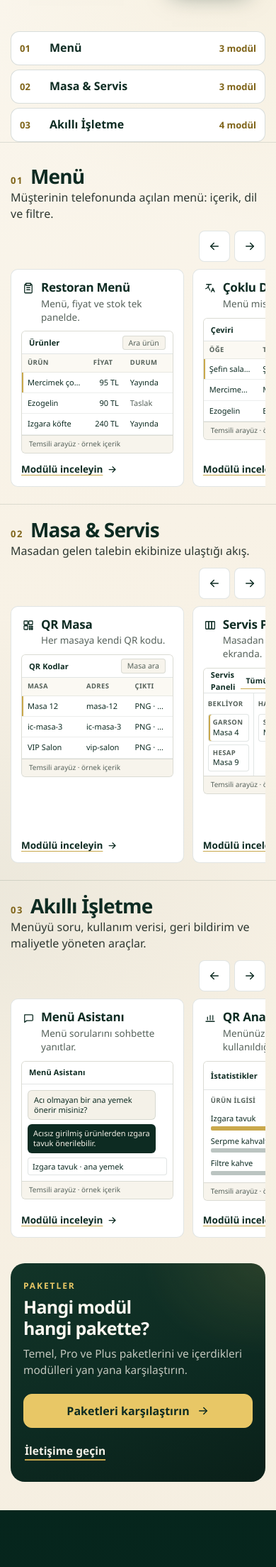
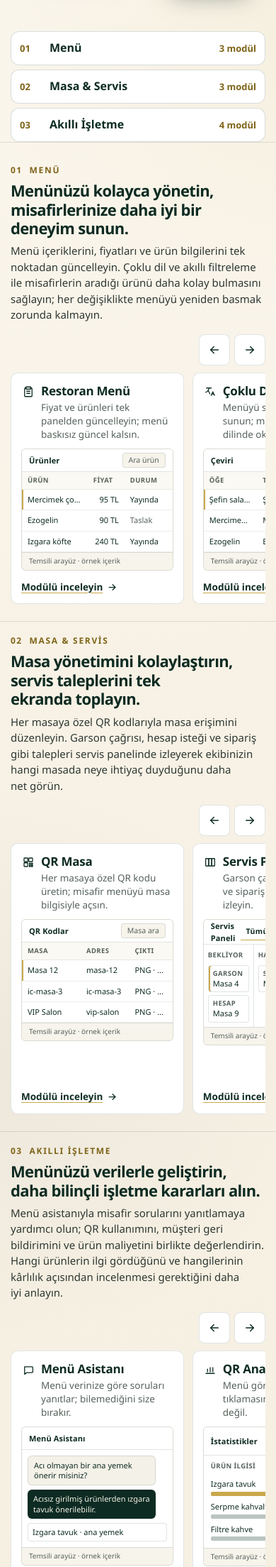
Before and after one commit to mamibeyinizz/anasite, a PHP site: page /moduller/ in a window 390 px wide. Shown: the part 1027-3235 px from the top of the page at 71% size. Run offline with PHP 8.4, Linux system fonts and the light colour scheme.

Commit message:
feat(modules): refine solutions hub copy and closing CTA
Strengthen category and card sales copy, keep claims aligned with
documented module behavior, and place the packages CTA full-width
on small screens and in the right column on desktop.

Co-authored-by: muhammedulusoyresmi <muhammedulusoyresmi@gmail.com>

```diff
--- a/moduller/build.js
+++ b/moduller/build.js
@@ -1147,10 +1147,12 @@ function renderIndex() {
           <li><a href="#${c.id}"><span class="qrmo-mod-jump-n">${pad(i + 1)}</span><strong>${esc(c.name)}</strong><small>${mods.length} modül</small></a></li>`);
 
   const groups = join(cats, ({ c, mods }, i) => {
+    if (!c.headline) throw new Error("Kategori başlığı yok: " + c.id);
     const head = `
       <header class="qrmo-mod-hubcat-head">
         <span class="qrmo-mod-hubcat-n" aria-hidden="true">${pad(i + 1)}</span>
-        <h2 class="qrmo-mod-h2 qrmo-mod-h2--m" id="qrmo-mod-hub-${c.id}">${esc(c.name)}</h2>
+        <p class="qrmo-mod-hubcat-label">${esc(c.name)}</p>
+        <h2 class="qrmo-mod-h2 qrmo-mod-h2--m" id="qrmo-mod-hub-${c.id}">${esc(c.headline)}</h2>
         <p class="qrmo-mod-text">${esc(c.lead)}</p>
       </header>`;
     const body = hubCatRail(mods, c);
@@ -1195,7 +1197,6 @@ ${groups}${hubRailsScript()}
         </div>
         <div class="qrmo-mod-actions">
           <a class="qrmo-mod-cta qrmo-mod-cta--ondark" href="${rel}paketler/#karsilastirma"><span>Paketleri karşılaştırın</span>${ICON.arrow}</a>
-          <a class="qrmo-mod-textlink qrmo-mod-textlink--ondark" href="${rel}iletisim/">İletişime geçin</a>
         </div>
       </div>
     </div>
--- a/moduller/index.html
+++ b/moduller/index.html
@@ -251,8 +251,9 @@
     <div class="qrmo-mod-inner">
       <header class="qrmo-mod-hubcat-head">
         <span class="qrmo-mod-hubcat-n" aria-hidden="true">01</span>
-        <h2 class="qrmo-mod-h2 qrmo-mod-h2--m" id="qrmo-mod-hub-menu">Menü</h2>
-        <p class="qrmo-mod-text">Müşterinin telefonunda açılan menü: içerik, dil ve filtre.</p>
+        <p class="qrmo-mod-hubcat-label">Menü</p>
+        <h2 class="qrmo-mod-h2 qrmo-mod-h2--m" id="qrmo-mod-hub-menu">Menünüzü kolayca yönetin, misafirlerinize daha iyi bir deneyim sunun.</h2>
+        <p class="qrmo-mod-text">Menü içeriklerini, fiyatları ve ürün bilgilerini tek noktadan güncelleyin. Çoklu dil ve akıllı filtreleme ile misafirlerin aradığı ürünü daha kolay bulmasını sağlayın; her değişiklikte menüyü yeniden basmak zorunda kalmayın.</p>
       </header>
       <div class="qrmo-mod-hubrail" data-qrmo-hubrail="menu">
         <div class="qrmo-mod-hubrail-nav">
@@ -266,7 +267,7 @@
               <span class="qrmo-mod-hubbox-ico" aria-hidden="true"><svg viewBox="0 0 24 24" fill="none" stroke="currentColor" stroke-width="2" stroke-linecap="round" stroke-linejoin="round" aria-hidden="true" focusable="false"><rect x="7" y="3" width="10" height="4" rx="1"/><path d="M16 5h1.5A1.5 1.5 0 0 1 19 6.5v13A1.5 1.5 0 0 1 17.5 21h-11A1.5 1.5 0 0 1 5 19.5v-13A1.5 1.5 0 0 1 6.5 5H8"/><path d="M9 11h6"/><path d="M9 15h6"/></svg></span>
               <span class="qrmo-mod-hubbox-copy">
                 <h3>Restoran Menü</h3>
-                <span class="qrmo-mod-hubbox-d">Menü, fiyat ve stok tek panelde.</span>
+                <span class="qrmo-mod-hubbox-d">Fiyat ve ürünleri tek panelden güncelleyin; menü baskısız güncel kalsın.</span>
               </span>
             </span>
             <span class="qrmo-mod-hubbox-art" aria-hidden="true">
@@ -292,7 +293,7 @@
               <span class="qrmo-mod-hubbox-ico" aria-hidden="true"><svg viewBox="0 0 24 24" fill="none" stroke="currentColor" stroke-width="2" stroke-linecap="round" stroke-linejoin="round" aria-hidden="true" focusable="false"><path d="M5 5h9"/><path d="M9.5 5c0 4-2 7-6 8"/><path d="m8 9 3.5 7"/><path d="m14 19 3-7 3 7"/><path d="M15.2 16.5h3.6"/></svg></span>
               <span class="qrmo-mod-hubbox-copy">
                 <h3>Çoklu Dil</h3>
-                <span class="qrmo-mod-hubbox-d">Menü misafirin dilinde açılır.</span>
+                <span class="qrmo-mod-hubbox-d">Menüyü seçtiğiniz dillerde sunun; misafir ürünü kendi dilinde okusun.</span>
               </span>
             </span>
             <span class="qrmo-mod-hubbox-art" aria-hidden="true">
@@ -318,7 +319,7 @@
               <span class="qrmo-mod-hubbox-ico" aria-hidden="true"><svg viewBox="0 0 24 24" fill="none" stroke="currentColor" stroke-width="2" stroke-linecap="round" stroke-linejoin="round" aria-hidden="true" focusable="false"><path d="M4 5h16l-6.2 7.4V18l-3.6 1.6v-7.2L4 5z"/></svg></span>
               <span class="qrmo-mod-hubbox-copy">
                 <h3>Akıllı Filtreleme</h3>
-                <span class="qrmo-mod-hubbox-d">Müşteri aradığı ürünü daha hızlı bulur.</span>
+                <span class="qrmo-mod-hubbox-d">Alerjen, kalori, fiyat ve ürün özelliğiyle uygun seçeneği bulun.</span>
               </span>
             </span>
             <span class="qrmo-mod-hubbox-art" aria-hidden="true">
@@ -350,8 +351,9 @@
     <div class="qrmo-mod-inner">
       <header class="qrmo-mod-hubcat-head">
         <span class="qrmo-mod-hubcat-n" aria-hidden="true">02</span>
-        <h2 class="qrmo-mod-h2 qrmo-mod-h2--m" id="qrmo-mod-hub-servis">Masa &amp; Servis</h2>
-        <p class="qrmo-mod-text">Masadan gelen talebin ekibinize ulaştığı akış.</p>
+        <p class="qrmo-mod-hubcat-label">Masa &amp; Servis</p>
+        <h2 class="qrmo-mod-h2 qrmo-mod-h2--m" id="qrmo-mod-hub-servis">Masa yönetimini kolaylaştırın, servis taleplerini tek ekranda toplayın.</h2>
+        <p class="qrmo-mod-text">Her masaya özel QR kodlarıyla masa erişimini düzenleyin. Garson çağrısı, hesap isteği ve sipariş gibi talepleri servis panelinde izleyerek ekibinizin hangi masada neye ihtiyaç duyduğunu daha net görün.</p>
       </header>
       <div class="qrmo-mod-hubrail" data-qrmo-hubrail="servis">
         <div class="qrmo-mod-hubrail-nav">
@@ -365,7 +367,7 @@
               <span class="qrmo-mod-hubbox-ico" aria-hidden="true"><svg viewBox="0 0 24 24" fill="none" stroke="currentColor" stroke-width="2" stroke-linecap="round" stroke-linejoin="round" aria-hidden="true" focusable="false"><rect x="4" y="4" width="7" height="7" rx="1"/><rect x="13" y="4" width="7" height="7" rx="1"/><rect x="4" y="13" width="7" height="7" rx="1"/><path d="M14 14h2v2h-2z"/><path d="M18 14h2v2h-2z"/><path d="M14 18h2v2h-2z"/><path d="M18 18h2v2h-2z"/></svg></span>
               <span class="qrmo-mod-hubbox-copy">
                 <h3>QR Masa</h3>
-                <span class="qrmo-mod-hubbox-d">Her masaya kendi QR kodu.</span>
+                <span class="qrmo-mod-hubbox-d">Her masaya özel QR kodu üretin; misafir menüyü masa bilgisiyle açsın.</span>
               </span>
             </span>
             <span class="qrmo-mod-hubbox-art" aria-hidden="true">
@@ -391,7 +393,7 @@
               <span class="qrmo-mod-hubbox-ico" aria-hidden="true"><svg viewBox="0 0 24 24" fill="none" stroke="currentColor" stroke-width="2" stroke-linecap="round" stroke-linejoin="round" aria-hidden="true" focusable="false"><rect x="3.5" y="5" width="5.5" height="14" rx="1"/><rect x="9.25" y="5" width="5.5" height="14" rx="1"/><rect x="15" y="5" width="5.5" height="14" rx="1"/></svg></span>
               <span class="qrmo-mod-hubbox-copy">
                 <h3>Servis Paneli</h3>
-                <span class="qrmo-mod-hubbox-d">Masadan gelen talepler tek ekranda.</span>
+                <span class="qrmo-mod-hubbox-d">Garson çağrısı, hesap isteği ve siparişleri tek ekranda izleyin.</span>
               </span>
             </span>
             <span class="qrmo-mod-hubbox-art" aria-hidden="true">
@@ -416,7 +418,7 @@
               <span class="qrmo-mod-hubbox-ico" aria-hidden="true"><svg viewBox="0 0 24 24" fill="none" stroke="currentColor" stroke-width="2" stroke-linecap="round" stroke-linejoin="round" aria-hidden="true" focusable="false"><rect x="5" y="10.5" width="14" height="9.5" rx="2.5"/><path d="M8.5 10.5V8a3.5 3.5 0 0 1 7 0v2.5"/></svg></span>
               <span class="qrmo-mod-hubbox-copy">
                 <h3>Masa Oturum Güvenliği</h3>
-                <span class="qrmo-mod-hubbox-d">Masa oturumu doğrulanmış ve süreli.</span>
+                <span class="qrmo-mod-hubbox-d">Kayıtlı masada imzalı oturum açın; süre ve hareketsizlik limitini siz koyun.</span>
               </span>
             </span>
             <span class="qrmo-mod-hubbox-art" aria-hidden="true">
@@ -450,8 +452,9 @@
     <div class="qrmo-mod-inner">
       <header class="qrmo-mod-hubcat-head">
         <span class="qrmo-mod-hubcat-n" aria-hidden="true">03</span>
-        <h2 class="qrmo-mod-h2 qrmo-mod-h2--m" id="qrmo-mod-hub-isletme">Akıllı İşletme</h2>
-        <p class="qrmo-mod-text">Menüyü soru, kullanım verisi, geri bildirim ve maliyetle yöneten araçlar.</p>
+        <p class="qrmo-mod-hubcat-label">Akıllı İşletme</p>
+        <h2 class="qrmo-mod-h2 qrmo-mod-h2--m" id="qrmo-mod-hub-isletme">Menünüzü verilerle geliştirin, daha bilinçli işletme kararları alın.</h2>
+        <p class="qrmo-mod-text">Menü asistanıyla misafir sorularını yanıtlamaya yardımcı olun; QR kullanımını, müşteri geri bildirimini ve ürün maliyetini birlikte değerlendirin. Hangi ürünlerin ilgi gördüğünü ve hangilerinin kârlılık açısından incelenmesi gerektiğini daha iyi anlayın.</p>
       </header>
       <div class="qrmo-mod-hubrail" data-qrmo-hubrail="isletme">
         <div class="qrmo-mod-hubrail-nav">
@@ -465,7 +468,7 @@
               <span class="qrmo-mod-hubbox-ico" aria-hidden="true"><svg viewBox="0 0 24 24" fill="none" stroke="currentColor" stroke-width="2" stroke-linecap="round" stroke-linejoin="round" aria-hidden="true" focusable="false"><path d="M5 6.5h14a1.5 1.5 0 0 1 1.5 1.5v8A1.5 1.5 0 0 1 19 17.5H9L5 20.5V8A1.5 1.5 0 0 1 6.5 6.5Z"/></svg></span>
               <span class="qrmo-mod-hubbox-copy">
                 <h3>Menü Asistanı</h3>
-                <span class="qrmo-mod-hubbox-d">Menü sorularını sohbette yanıtlar.</span>
+                <span class="qrmo-mod-hubbox-d">Menü verinize göre soruları yanıtlar; bilemediğini size bırakır.</span>
               </span>
             </span>
             <span class="qrmo-mod-hubbox-art" aria-hidden="true">
@@ -489,7 +492,7 @@
               <span class="qrmo-mod-hubbox-ico" aria-hidden="true"><svg viewBox="0 0 24 24" fill="none" stroke="currentColor" stroke-width="2" stroke-linecap="round" stroke-linejoin="round" aria-hidden="true" focusable="false"><path d="M4 19h16"/><path d="M7 16v-5"/><path d="M12 16V8"/><path d="M17 16v-8"/></svg></span>
               <span class="qrmo-mod-hubbox-copy">
                 <h3>QR Analytics</h3>
-                <span class="qrmo-mod-hubbox-d">Menünüzün nasıl kullanıldığını görün.</span>
+                <span class="qrmo-mod-hubbox-d">Menü görüntüleme ve ürün tıklamasını görün; kasa satışı değil.</span>
               </span>
             </span>
             <span class="qrmo-mod-hubbox-art" aria-hidden="true">
@@ -515,7 +518,7 @@
               <span class="qrmo-mod-hubbox-ico" aria-hidden="true"><svg viewBox="0 0 24 24" fill="none" stroke="currentColor" stroke-width="2" stroke-linecap="round" stroke-linejoin="round" aria-hidden="true" focusable="false"><path d="m12 4 2.1 4.4 4.8.6-3.5 3.3.9 4.7L12 15.2 7.7 17l.9-4.7-3.5-3.3 4.8-.6Z"/></svg></span>
               <span class="qrmo-mod-hubbox-copy">
                 <h3>Yorum &amp; Geri Bildirim</h3>
-                <span class="qrmo-mod-hubbox-d">Müşterinin görüşü size ulaşsın.</span>
+                <span class="qrmo-mod-hubbox-d">Puan ve yorumları toplayın; yayına hangisinin çıkacağına siz karar verin.</span>
               </span>
             </span>
             <span class="qrmo-mod-hubbox-art" aria-hidden="true">
@@ -540,7 +543,7 @@
               <span class="qrmo-mod-hubbox-ico" aria-hidden="true"><svg viewBox="0 0 24 24" fill="none" stroke="currentColor" stroke-width="2" stroke-linecap="round" stroke-linejoin="round" aria-hidden="true" focusable="false"><rect x="4" y="4" width="7" height="7" rx="1"/><rect x="13" y="4" width="7" height="7" rx="1"/><rect x="4" y="13" width="7" height="7" rx="1"/><rect x="13" y="13" width="7" height="7" rx="1"/></svg></span>
               <span class="qrmo-mod-hubbox-copy">
                 <h3>Menü Mühendisliği</h3>
-                <span class="qrmo-mod-hubbox-d">Menünün performansını popülerlik ve kârlılıkla görün.</span>
+                <span class="qrmo-mod-hubbox-d">Maliyet ve satışla popülerlik ile kârlılığı yan yana görün.</span>
               </span>
             </span>
             <span class="qrmo-mod-hubbox-art" aria-hidden="true">
@@ -664,7 +667,6 @@
         </div>
         <div class="qrmo-mod-actions">
           <a class="qrmo-mod-cta qrmo-mod-cta--ondark" href="../paketler/#karsilastirma"><span>Paketleri karşılaştırın</span><svg viewBox="0 0 24 24" fill="none" stroke="currentColor" stroke-width="2" stroke-linecap="round" stroke-linejoin="round" aria-hidden="true" focusable="false"><path d="M5 12h14"/><path d="m13 6 6 6-6 6"/></svg></a>
-          <a class="qrmo-mod-textlink qrmo-mod-textlink--ondark" href="../iletisim/">İletişime geçin</a>
         </div>
       </div>
     </div>
--- a/moduller/module-page.css
+++ b/moduller/module-page.css
@@ -1680,25 +1680,43 @@ body.qrmo-mod-page--servis-paneli .qrmo-mod-text {
 .qrmo-mod--hub .qrmo-mod-hubcat-head {
   display: grid;
   grid-template-columns: auto minmax(0, 1fr);
-  grid-template-areas: "num title" "text text";
+  grid-template-areas:
+    "num label"
+    "title title"
+    "text text";
   align-items: baseline;
   column-gap: 10px;
-  row-gap: 4px;
-  margin-bottom: 12px;
+  row-gap: 6px;
+  margin-bottom: 16px;
 }
 
 .qrmo-mod--hub .qrmo-mod-hubcat-n {
   grid-area: num;
   margin: 0;
-  font-size: 13px;
+  font-size: 12px;
   font-weight: 800;
   letter-spacing: .12em;
-  line-height: 1;
+  line-height: 1.2;
+}
+
+.qrmo-mod--hub .qrmo-mod-hubcat-label {
+  grid-area: label;
+  margin: 0;
+  color: var(--qm-gold-ink);
+  font-size: 12px;
+  font-weight: 800;
+  letter-spacing: .14em;
+  line-height: 1.2;
+  text-transform: uppercase;
 }
 
 .qrmo-mod--hub .qrmo-mod-hubcat-head .qrmo-mod-h2 {
   grid-area: title;
-  max-width: none;
+  max-width: 26em;
+  margin: 2px 0 0;
+  font-size: clamp(22px, 5.6vw, 28px);
+  line-height: 1.2;
+  text-wrap: pretty;
 }
 
 .qrmo-mod--hub .qrmo-mod-h2--m {
@@ -1711,11 +1729,11 @@ body.qrmo-mod-page--servis-paneli .qrmo-mod-text {
 
 .qrmo-mod--hub .qrmo-mod-hubcat-head .qrmo-mod-text {
   grid-area: text;
-  max-width: 58ch;
-  margin-top: 0;
-  font-size: 16px;
+  max-width: 54ch;
+  margin-top: 2px;
+  font-size: 15px;
   font-weight: 400;
-  line-height: 1.45;
+  line-height: 1.5;
   color: var(--qm-text);
 }
 
@@ -1940,7 +1958,7 @@ body.qrmo-mod-page--servis-paneli .qrmo-mod-text {
 
 .qrmo-mod--hub .qrmo-mod-hubbox-d {
   display: block;
-  margin-top: 3px;
+  margin-top: 4px;
   font-size: 13.5px;
   font-weight: 400;
   line-height: 1.4;
@@ -2411,8 +2429,9 @@ body.qrmo-mod-page--servis-paneli .qrmo-mod-text {
   max-width: none;
   max-inline-size: none;
   margin-inline: 0;
-  gap: 22px;
-  padding: 24px 18px 22px;
+  grid-template-columns: minmax(0, 1fr);
+  gap: 16px;
+  padding: 22px 18px;
 }
 
 .qrmo-mod--hub .qrmo-mod-close-copy {
@@ -2442,25 +2461,24 @@ body.qrmo-mod-page--servis-paneli .qrmo-mod-text {
 
 .qrmo-mod--hub .qrmo-mod-close .qrmo-mod-actions {
   display: flex;
-  flex-direction: column;
-  align-items: stretch;
-  gap: 10px;
+  flex-direction: row;
+  align-items: center;
+  justify-content: center;
+  width: 100%;
+  gap: 0;
   margin-top: 0;
 }
 
 .qrmo-mod--hub .qrmo-mod-close .qrmo-mod-cta {
+  box-sizing: border-box;
+  display: inline-flex;
+  align-items: center;
+  justify-content: center;
   width: 100%;
   max-width: 100%;
-  min-height: 48px;
-  padding: 12px 18px;
-}
-
-.qrmo-mod--hub .qrmo-mod-close .qrmo-mod-textlink {
-  width: auto;
-  max-width: 100%;
-  min-height: 44px;
-  justify-content: flex-start;
-  padding: 0 2px;
+  height: 54px;
+  min-height: 54px;
+  padding: 0 18px;
 }
 
 @media (min-width: 600px) and (max-width: 1023px) {
```
Also changed, not shown: other parts of moduller/module-page.css (+37 -35 lines), moduller/module-data.js (+28 -13 lines).
